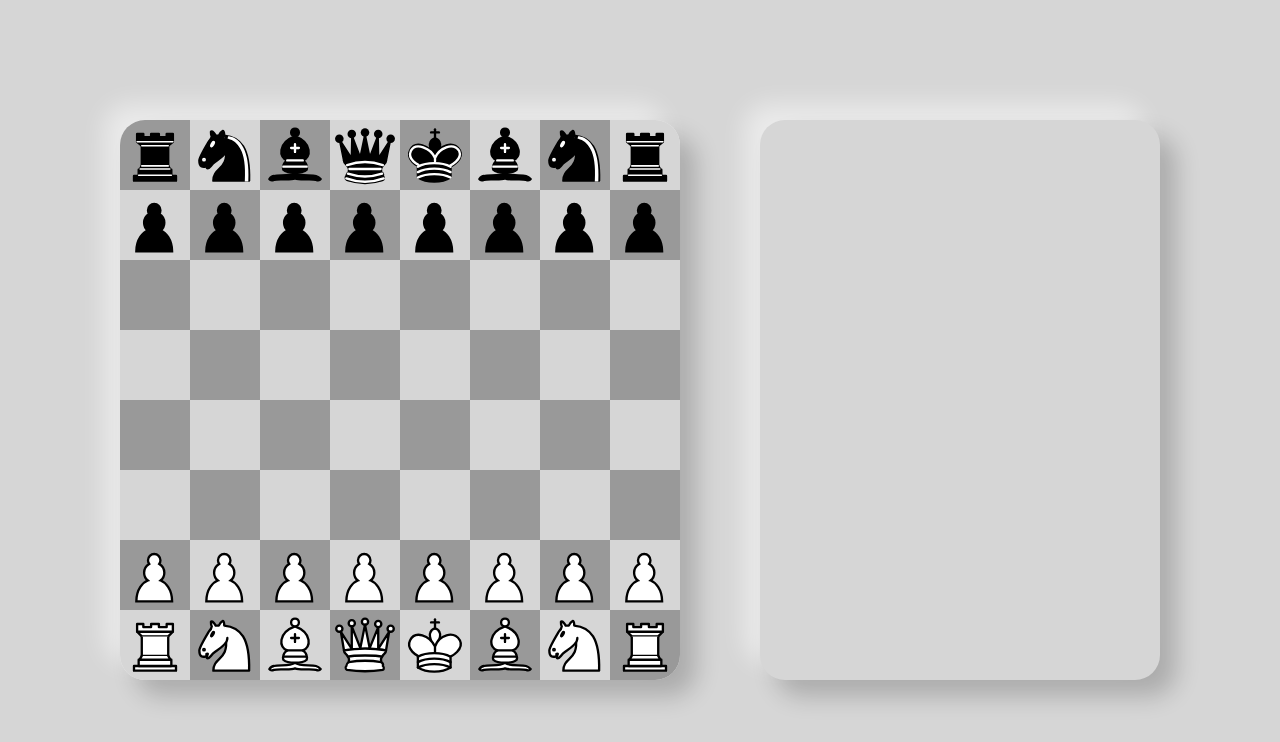
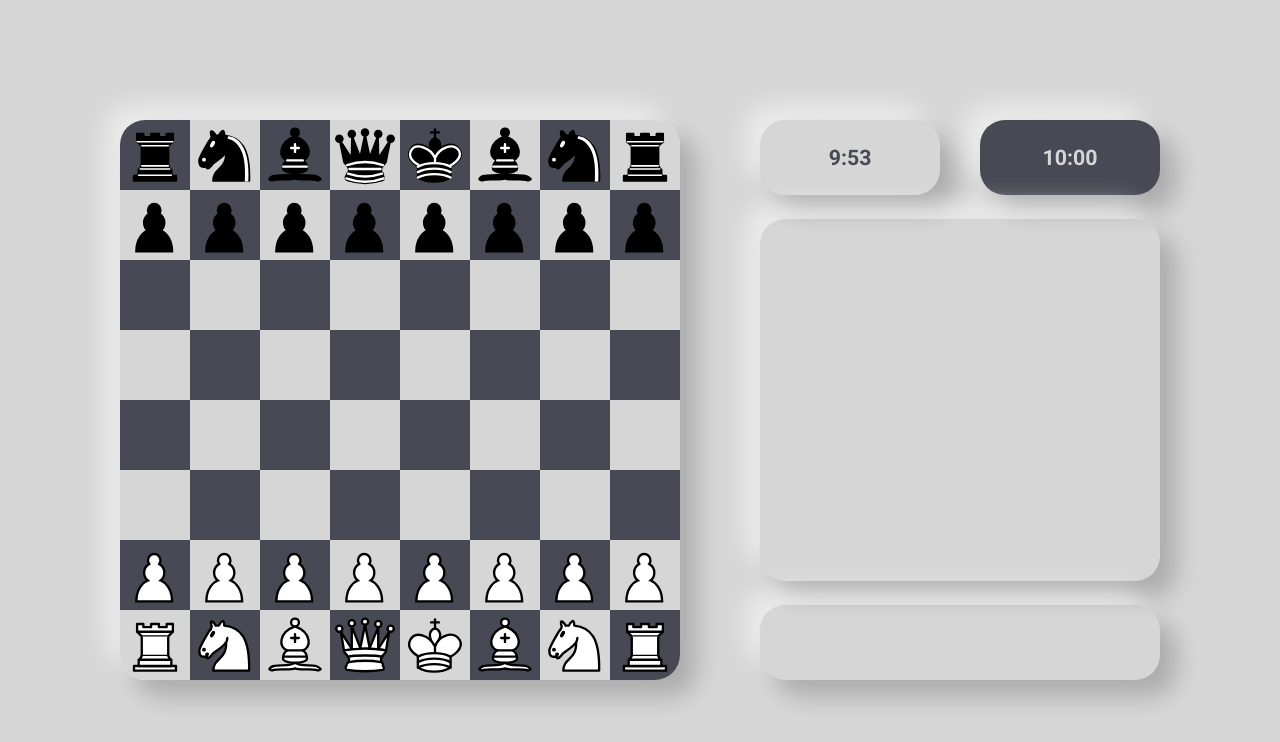
Before and after one commit to mcjcloud/chess, a React (Create React App) app: page / in a window 1280 px wide. Shown: the top 742 px of the page. Built offline with nearby package versions, Linux system fonts and the light colour scheme.

Commit message:
added timer

```diff
--- a/package.json
+++ b/package.json
@@ -12,6 +12,7 @@
     "react": "^17.0.1",
     "react-dom": "^17.0.1",
     "react-scripts": "^4.0.1",
+    "react-timer-hook": "^2.0.6",
     "styled-components": "^5.2.1",
     "web-vitals": "^0.2.4"
   },
--- a/public/index.html
+++ b/public/index.html
@@ -3,6 +3,8 @@
   <head>
     <meta charset="utf-8" />
     <link rel="icon" href="%PUBLIC_URL%/chess.ico" />
+    <link rel="preconnect" href="https://fonts.gstatic.com">
+    <link href="https://fonts.googleapis.com/css2?family=Roboto:wght@300;400;500;700&display=swap" rel="stylesheet">
     <meta name="viewport" content="width=device-width, initial-scale=1" />
     <meta name="theme-color" content="#000000" />
     <meta
--- a/src/components/ControlPanel.jsx
+++ b/src/components/ControlPanel.jsx
@@ -1,17 +1,149 @@
-import React from "react"
+import React, { useCallback, useEffect } from "react"
 import styled from "styled-components"
+import { useTimer } from "react-timer-hook"
 
-const ControlPanel = () => {
-  return <Wrapper></Wrapper>
+/*
+ * should contain: move list, prev/next move, timer, resign, draw
+ */
+
+const ControlPanel = ({ history = [], play, whiteTurn }) => {
+  const time = new Date()
+  time.setSeconds(time.getSeconds() + 600) // 10 minutes
+  const {
+    minutes: wMinutes,
+    seconds: wSeconds,
+    isRunning: wIsRunning,
+    pause: wPause,
+    resume: wResume,
+  } = useTimer({
+    expiryTimestamp: time,
+    onExpire: () => {
+      wPause()
+      bPause()
+    },
+  })
+  const {
+    minutes: bMinutes,
+    seconds: bSeconds,
+    isRunning: bIsRunning,
+    pause: bPause,
+    resume: bResume,
+  } = useTimer({
+    expiryTimestamp: time,
+    onExpire: () => {
+      wPause()
+      bPause()
+    },
+  })
+
+  const toggleTimer = useCallback(() => {
+    if ((wMinutes === 0 && wSeconds === 0) || (bMinutes === 0 && bSeconds === 0)) {
+      return
+    }
+    if (whiteTurn && !wIsRunning) {
+      bPause()
+      wResume()
+    } else if (!whiteTurn && !bIsRunning) {
+      wPause()
+      bResume()
+    }
+  }, [
+    whiteTurn,
+    wIsRunning,
+    bIsRunning,
+    wPause,
+    wResume,
+    bPause,
+    bResume,
+    wMinutes,
+    wSeconds,
+    bMinutes,
+    bSeconds,
+  ])
+
+  useEffect(() => {
+    toggleTimer()
+  }, [whiteTurn, toggleTimer])
+
+  useEffect(() => {
+    if (wIsRunning && bIsRunning) {
+      wPause()
+      bPause()
+    }
+  }, [wPause, bPause, wIsRunning, bIsRunning])
+
+  return (
+    <Wrapper>
+      <TimerWrapper>
+        <WhiteTimer>
+          {wMinutes}:{wSeconds < 10 ? "0" : ""}{wSeconds}
+        </WhiteTimer>
+        <BlackTimer>
+          {bMinutes}:{bSeconds < 10 ? "0" : ""}{bSeconds}
+        </BlackTimer>
+      </TimerWrapper>
+
+      <MovesWrapper>
+        {history.map(([src, dest], i) => (
+          <div key={i}>
+            {JSON.stringify(src)} {JSON.stringify(dest)}
+          </div>
+        ))}
+      </MovesWrapper>
+
+      <ControlsWrapper></ControlsWrapper>
+    </Wrapper>
+  )
 }
 export default ControlPanel
 
 const Wrapper = styled.div`
+  display: flex;
+  flex-direction: column;
+
   width: 400px;
   height: 70vmin;
   max-height: 1000px;
+`
 
+const TimerWrapper = styled.div`
+  display: flex;
+  justify-content: space-between;
+`
+
+const Timer = styled.div`
+  display: flex;
+  align-items: center;
+  justify-content: center;
+  font-weight: bold;
+  font-size: 16pt;
+  width: 180px;
+  height: 75px;
+  text-align: center;
   border-radius: 25px;
-  box-shadow: 16px 16px 24px 0 rgba(0, 0, 0, 0.2),
-    -16px -16px 24px 0 rgba(255, 255, 255, 0.5);
+  box-shadow: 16px 16px 24px 0 rgba(0, 0, 0, 0.2), -16px -16px 24px 0 rgba(255, 255, 255, 0.5);
 `
+
+const BlackTimer = styled(Timer)`
+  background-color: #474954;
+  color: #d6d6d6;
+`
+
+const WhiteTimer = styled(Timer)`
+  background-color: #d6d6d6;
+  color: #474954;
+`
+
+const MovesWrapper = styled.div`
+  border-radius: 25px;
+  box-shadow: 16px 16px 24px 0 rgba(0, 0, 0, 0.2), -16px -16px 24px 0 rgba(255, 255, 255, 0.5);
+  flex: 1;
+  margin: 24px 0;
+  padding: 0 24px;
+`
+
+const ControlsWrapper = styled.div`
+  border-radius: 25px;
+  box-shadow: 16px 16px 24px 0 rgba(0, 0, 0, 0.2), -16px -16px 24px 0 rgba(255, 255, 255, 0.5);
+  height: 75px;
+`
--- a/src/components/Square.jsx
+++ b/src/components/Square.jsx
@@ -12,7 +12,7 @@ const Square = ({
   promote,
 }) => {
   const Wrapper = black ? BlackSquare : WhiteSquare
-  const style = { border: showPlaceholder ? "3px solid blue" : "none" }
+  const style = { boxShadow: showPlaceholder ? "inset 6px 6px 10px 0 rgba(0, 0, 0, 0.5), inset -6px -6px 10px 0 rgba(0, 0, 0, 0.5)" : "none" }
   if (inCheck) {
     style.backgroundColor = "red"
   }
@@ -62,7 +62,7 @@ const SquareWrapper = styled.div`
 `
 
 const BlackSquare = styled(SquareWrapper)`
-  background-color: #999;
+  background-color: #474954;
   color: white;
 `
 const WhiteSquare = styled(SquareWrapper)`
--- a/src/hooks/use-board/index.js
+++ b/src/hooks/use-board/index.js
@@ -24,6 +24,7 @@ const DEFAULT_BOARD = {
 const useBoard = () => {
   const [board, setBoard] = useState(DEFAULT_BOARD.squares)
   const [lastMove, setLastMove] = useState([undefined, undefined])
+  const [history, setHistory] = useState([])
   const [whiteTurn, setWhiteTurn] = useState(true)
   const [wkMoved, setWKMoved] = useState(false)
   const [wqrMoved, setWQRMoved] = useState(false)
@@ -129,6 +130,7 @@ const useBoard = () => {
       const brd = evaluateMove(src, dest)
       setLastMove([src, dest])
       setBoard(brd)
+      setHistory([...history, [src, dest]])
       // if a pawn needs to promote, don't switch the turn or evaluate check
       if (dest.y === (whiteTurn ? 0 : 7) && brd[dest.y][dest.x] === (whiteTurn ? "wp" : "bp")) {
         setAwaitingPromotion(true)
@@ -162,7 +164,7 @@ const useBoard = () => {
 
       setWhiteTurn(!whiteTurn)
     }
-  }, [availableMoves, evaluateMove, inCheckmate, whiteTurn])
+  }, [availableMoves, evaluateMove, history, inCheckmate, whiteTurn])
 
   const promotePawn = useCallback((src, choice) => {
     if (!awaitingPromotion) {
@@ -206,6 +208,7 @@ const useBoard = () => {
     availableMoves,
     awaitingPromotion,
     board,
+    history,
     whiteTurn,
     movePiece,
     promotePawn,
--- a/src/index.css
+++ b/src/index.css
@@ -1,4 +1,5 @@
 html, body {
   background-color: #d6d6d6;
   margin: 0 auto;
+  font-family: 'Roboto', sans-serif;
 }
--- a/src/routes/play/index.jsx
+++ b/src/routes/play/index.jsx
@@ -10,7 +10,7 @@ const PlayRoute = () => {
   return (
     <Page>
       <Board board={board} />
-      <ControlPanel />
+      <ControlPanel history={board.history} whiteTurn={board.whiteTurn} />
     </Page>
   )
 }
```
Also changed, not shown: 2 other files (tests, documents, lock files or other folders).
